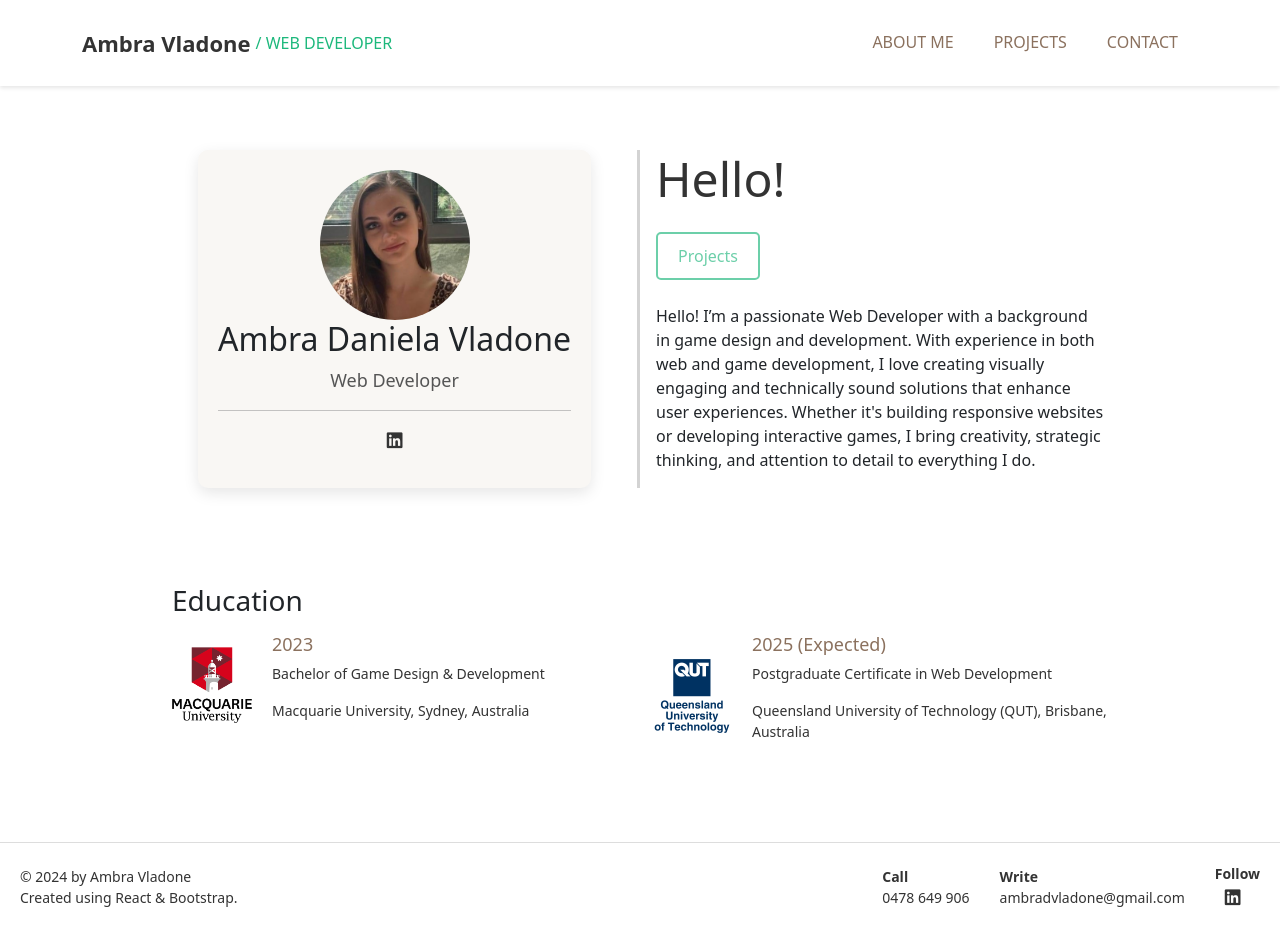
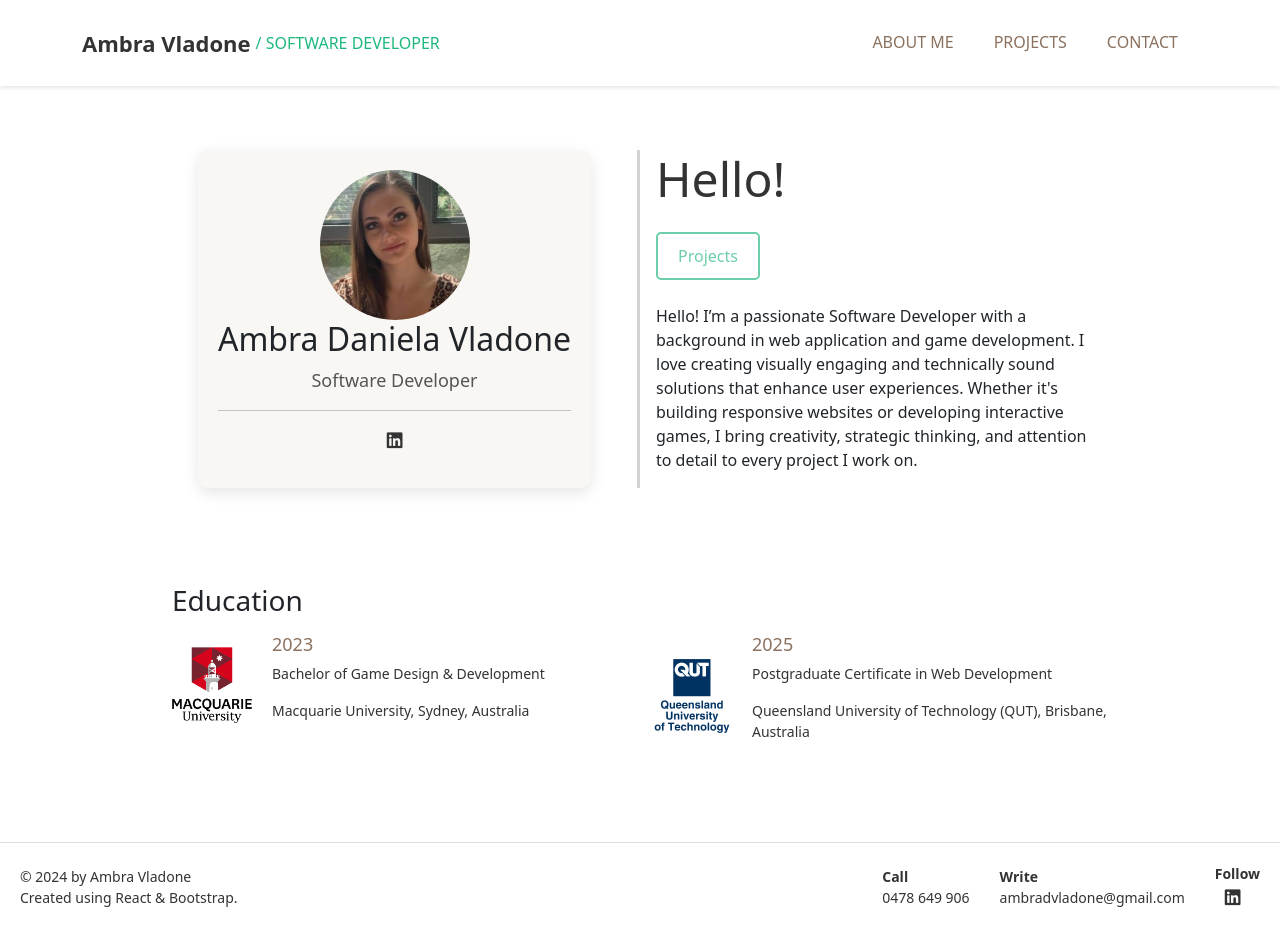
Before and after one commit to ObieandI/resume, a React (Create React App) app: page /#/about in a window 1280 px wide. Built offline with nearby package versions, Linux system fonts and the light colour scheme.

Commit message:
Updates
Updated Information

```diff
--- a/src/Components/AboutMe.js
+++ b/src/Components/AboutMe.js
@@ -16,7 +16,7 @@ function AboutMe() {
               className="profile-image"
             />
             <h2>Ambra Daniela Vladone</h2>
-            <p className="profile-title">Web Developer</p>
+            <p className="profile-title">Software Developer</p>
             <hr />
             <div className="social-links">
               <a href="https://www.linkedin.com/in/ambra-vladone-bb9b91133/">
@@ -31,15 +31,16 @@ function AboutMe() {
           <div className="about-text">
             <h1>Hello!</h1>
             {/* Make the buttons go to the proper routes */}
-            <Link to="/projects" className="btn projects-btn">Projects</Link>
+            <Link to="/projects" className="btn projects-btn">
+              Projects
+            </Link>
             <p>
-              Hello! I’m a passionate Web Developer with a background in game
-              design and development. With experience in both web and game
-              development, I love creating visually engaging and technically
-              sound solutions that enhance user experiences. Whether it's
-              building responsive websites or developing interactive games, I
-              bring creativity, strategic thinking, and attention to detail to
-              everything I do.
+              Hello! I’m a passionate Software Developer with a background in
+              web application and game development. I love creating visually
+              engaging and technically sound solutions that enhance user
+              experiences. Whether it's building responsive websites or
+              developing interactive games, I bring creativity, strategic
+              thinking, and attention to detail to every project I work on.
             </p>
           </div>
         </Col>
@@ -77,7 +78,7 @@ function AboutMe() {
                 className="university-logo"
               />
               <div className="education-text">
-                <h3>2025 (Expected)</h3>
+                <h3>2025</h3>
                 <p>Postgraduate Certificate in Web Development</p>
                 <p>
                   Queensland University of Technology (QUT), Brisbane, Australia
--- a/src/Components/Header.js
+++ b/src/Components/Header.js
@@ -9,7 +9,7 @@ function Header() {
         <div className="logo d-flex align-items-center">
           <div className="logo-icon" />
           <h1 className="logo-text">Ambra Vladone</h1>
-          <span className="job-title"> / WEB DEVELOPER </span>
+          <span className="job-title"> / SOFTWARE DEVELOPER </span>
         </div>
         <nav className="nav">
           {/* Use Link from react-router-dom for navigation */}
```
